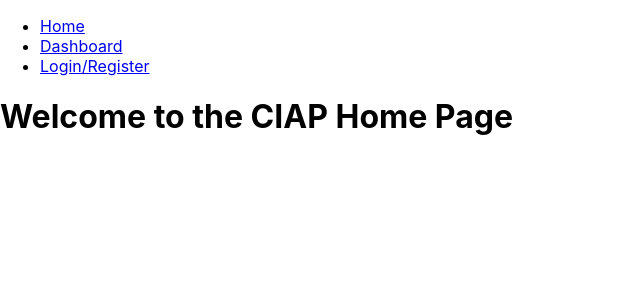
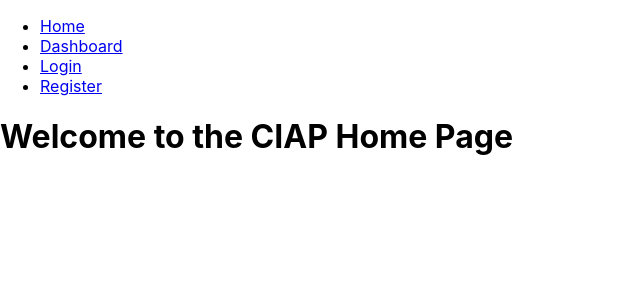
Before and after one commit to bvilane/CIAP, a React (Create React App) app in the folder ciap-frontend/: page / in a window 1280 px wide. Shown: the top 300 px of the page, without its empty margins (0-640 px from the left). Built offline with nearby package versions, Linux system fonts and the light colour scheme.

Commit message:
Updated Navbar

```diff
--- a/ciap-frontend/src/components/Navbar.js
+++ b/ciap-frontend/src/components/Navbar.js
@@ -7,7 +7,8 @@
             <ul>
                 <li><Link to="/">Home</Link></li>
                 <li><Link to="/dashboard">Dashboard</Link></li>
-        <li><Link to="/login">Login/Register</Link></li>
+                <li><Link to="/login">Login</Link></li>
+                <li><Link to="/register">Register</Link></li>
             </ul>
         </nav>
     );
```
Lines whose indentation alone changed are shown as unchanged.
